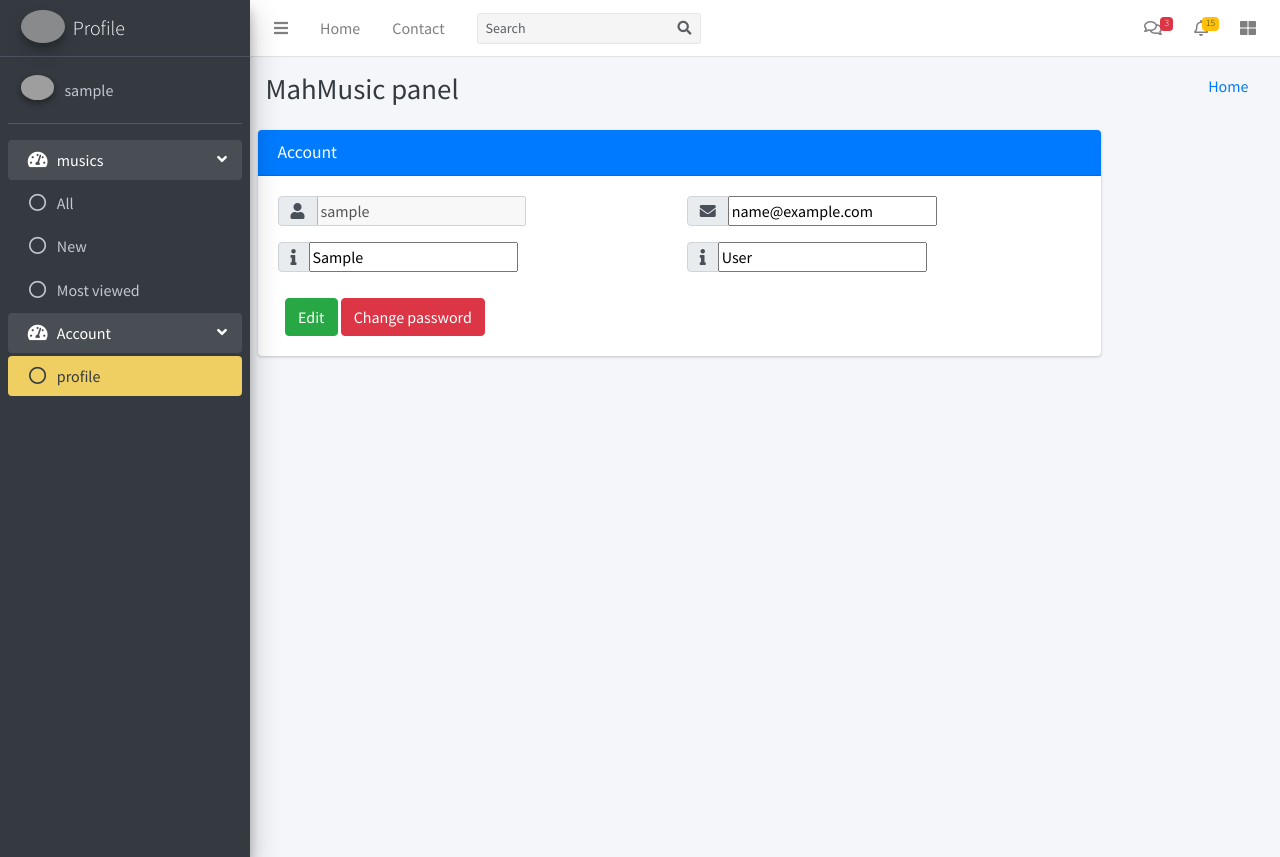
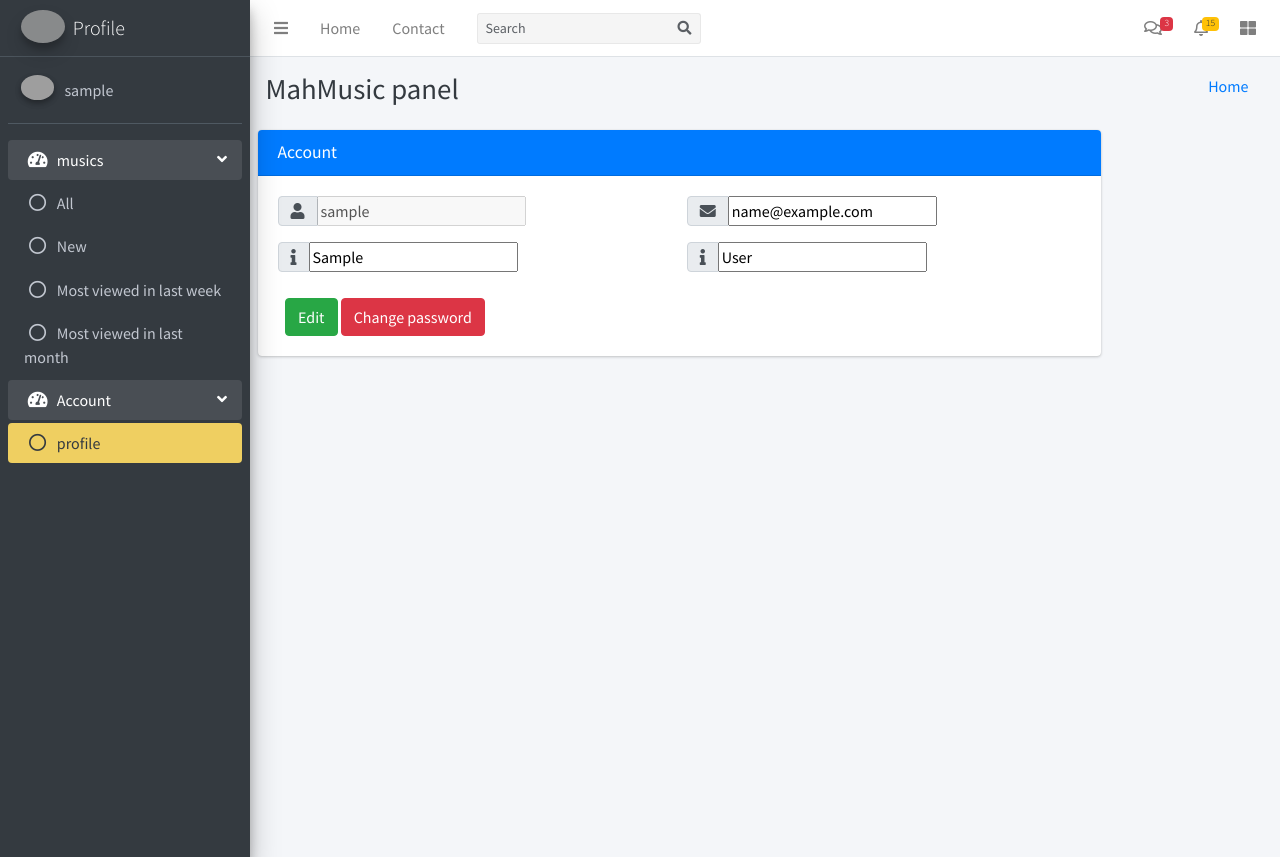
Before and after one commit to amir77daliri/MahMusic, a Django app: page /account/profile/info in a window 1280 px wide. Run offline with Django 3.2, Linux system fonts and the light colour scheme; the visitor is signed in with stand-in values (Sample User, id 1); data comes from the database, SQL or seed files in the repository; data that the repository does not hold is empty; some libraries are stand-ins or nearby versions; grey boxes are pictures that could not be loaded.

Commit message:
create most views filters in profile template

```diff
--- a/Account/templates/Account/base.html
+++ b/Account/templates/Account/base.html
@@ -120,5 +120,24 @@
 <!-- AdminLTE -->
 <script src="{% static 'Account/panel_admin/dist/js/adminlte.js' %}"></script>
 
+<!-- custom script -->
+<script src="https://cdn.jsdelivr.net/npm/js-cookie@2.2.1/src/js.cookie.min.js"></script>
+{% comment %}<script>
+    let element = document.querySelector('#past-7')
+    let csrf = Cookies.get('csrftoken')
+    element.addEventListener('click', e => {
+        e.preventDefault()
+        let requestOptions = {
+            method: 'GET',
+            headers: {
+                'Content-Type': 'application/json',
+                'X-CSRFToken': csrf,
+                'title': 'pass7'
+            },
+        };
+        fetch('{% url "account:profile" %}', requestOptions)
+    })
+
+</script>{% endcomment %}
 </body>
 </html>
--- a/Account/templates/Account/profile.html
+++ b/Account/templates/Account/profile.html
@@ -35,13 +35,14 @@
                     <th>Music</th>
                     <th>Singer</th>
                     <th>Album</th>
+                    <th>views</th>
                     {% if request.user.is_authenticated %}
                         <th>Status</th>
                     {% endif %}
                   </tr>
                   </thead>
                   <tbody>
-                  {% for music in musics %}
+                  {% for music in object_list %}
                       <tr>
                           <td>
                               <a href="{% url 'music:detail' music.slug %}">
@@ -52,6 +53,9 @@
                           <td>{{ music.singer }}</td>
                           <td>
                               {{ music.album }}
+                          </td>
+                          <td>
+                              {{ music.views }}
                           </td>
                           {% if request.user.is_authenticated %}
                               <td>
--- a/Account/templates/Account/profile_left_sidebar.html
+++ b/Account/templates/Account/profile_left_sidebar.html
@@ -1,6 +1,7 @@
 {% load static %}
 {% url 'account:profile' as profile_path %}
 {% url 'account:profile-update' as profile_info_path %}
+{% url 'http://127.0.0.1:8000/account/profile/?filter=last-month' as last_month %}
 <aside class="main-sidebar sidebar-dark-primary elevation-4" style="height: 100vh">
     <!-- Brand Logo -->
     <a href="profile.html" class="brand-link">
@@ -29,28 +30,31 @@
             <li class="nav-item has-treeview menu-open">
                 <a href="{{ profile_path }}" class="nav-link">
                     <i class="nav-icon fas fa-tachometer-alt"></i>
-              <p>
-                musics
-                <i class="right fas fa-angle-left"></i>
-              </p>
+                    <p>musics<i class="right fas fa-angle-left"></i></p>
                 </a>
                 <ul class="nav nav-treeview">
                     <li class="nav-item">
-                    <a href="{{ profile_path }}" class="nav-link {% if request.path == profile_path %} active {% endif %}">
+                        <a href="{{ profile_path }}" class="nav-link {% if active_link == 'All' %} active {% endif %}">
                             <i class="far fa-circle nav-icon"></i>
                             <p>All</p>
                         </a>
                     </li>
                     <li class="nav-item">
-                    <a href="#" class="nav-link">
+                        <a href="http://127.0.0.1:8000/account/profile/?filter=new" class="nav-link {% if active_link == 'new' %} active {% endif %}">
                             <i class="far fa-circle nav-icon"></i>
                             <p>New</p>
                         </a>
                     </li>
                     <li class="nav-item">
-                <a href="#" class="nav-link">
+                        <a href="http://127.0.0.1:8000/account/profile/?filter=last-week" class="nav-link {% if active_link == 'last-week' %} active {% endif %}" id="past-7">
                             <i class="far fa-circle nav-icon"></i>
-                  <p>Most viewed</p>
+                            <p>Most viewed in last week</p>
+                        </a>
+                    </li>
+                    <li class="nav-item">
+                        <a href="http://127.0.0.1:8000/account/profile/?filter=last-month" class="nav-link {% if active_link == 'last-month' %} active {% endif %}">
+                            <i class="far fa-circle nav-icon"></i>
+                            <p>Most viewed in last month</p>
                         </a>
                     </li>
                 </ul>
--- a/Account/views.py
+++ b/Account/views.py
@@ -1,8 +1,10 @@
+from django.http import JsonResponse, Http404
 from django.shortcuts import render, HttpResponse, get_object_or_404, redirect
 from django.contrib.auth import (
     views as auth_views,
     update_session_auth_hash
 )
+from django.db.models import Count, Q
 from django.urls import reverse_lazy
 from django.contrib.auth.decorators import login_required
 from django.views.generic import CreateView, UpdateView, ListView
@@ -23,6 +25,7 @@
     SetNewResetPasswordForm
 )
 from Music.models import Music
+from datetime import datetime, timedelta
 
 User = get_user_model()
 
@@ -80,10 +83,32 @@
     model = Music
     template_name = 'Account/profile.html'
     paginate_by = 12
-    context_object_name = 'musics'
 
     def get_queryset(self):
-        return Music.objects.all().order_by('name')
+        self.active_link = 'All'
+        request = self.request
+        query_filter = request.GET.get('filter')
+        if query_filter == 'new':
+            self.active_link = 'new'
+            return Music.objects.all()
+        elif query_filter == 'last-week':
+            self.active_link = 'last-week'
+            last_week = datetime.today() - timedelta(days=7)
+            return Music.objects.annotate(count=Count('hits', filter=Q(musicviewshit__created_at__gt=last_week))).order_by('-count')
+        elif query_filter == 'last-month':
+            self.active_link = 'last-month'
+            last_month = datetime.today() - timedelta(days=30)
+            return Music.objects.annotate(count=Count('hits', filter=Q(musicviewshit__created_at__gt=last_month))).order_by('-count')
+
+        return Music.objects.all().order_by('-views', 'name')
+
+    def get_context_data(self, **kwargs):
+        context = super(Profile, self).get_context_data(**kwargs)
+        if self.active_link:
+            context['active_link'] = self.active_link
+        else:
+            context['active_link'] = None
+        return context
 
 
 class ProfileUpdate(LoginRequiredMixin, UpdateView):
--- a/Music/models.py
+++ b/Music/models.py
@@ -49,7 +49,7 @@ class Music(models.Model):
 
     # Views Fields :
     views = models.PositiveIntegerField(default=1024, blank=True)
-    hits = models.ManyToManyField(IPAddress, through="MusicViewsHit", blank=True, related_name='views')
+    hits = models.ManyToManyField(IPAddress, through="MusicViewsHit", blank=True, related_name='hits')
 
     objects = MusicManager()
 
@@ -61,9 +61,7 @@ class Music(models.Model):
     thumbnail_tag.short_description = "thumbnail"
 
     def get_views_count(self):
-        self.views = self.views + self.hits.count()
-        self.save()
-        return self.views
+        return self.views + self.hits.count()
 
     def __str__(self):
         return self.name
```
Lines whose indentation alone changed are shown as unchanged.
